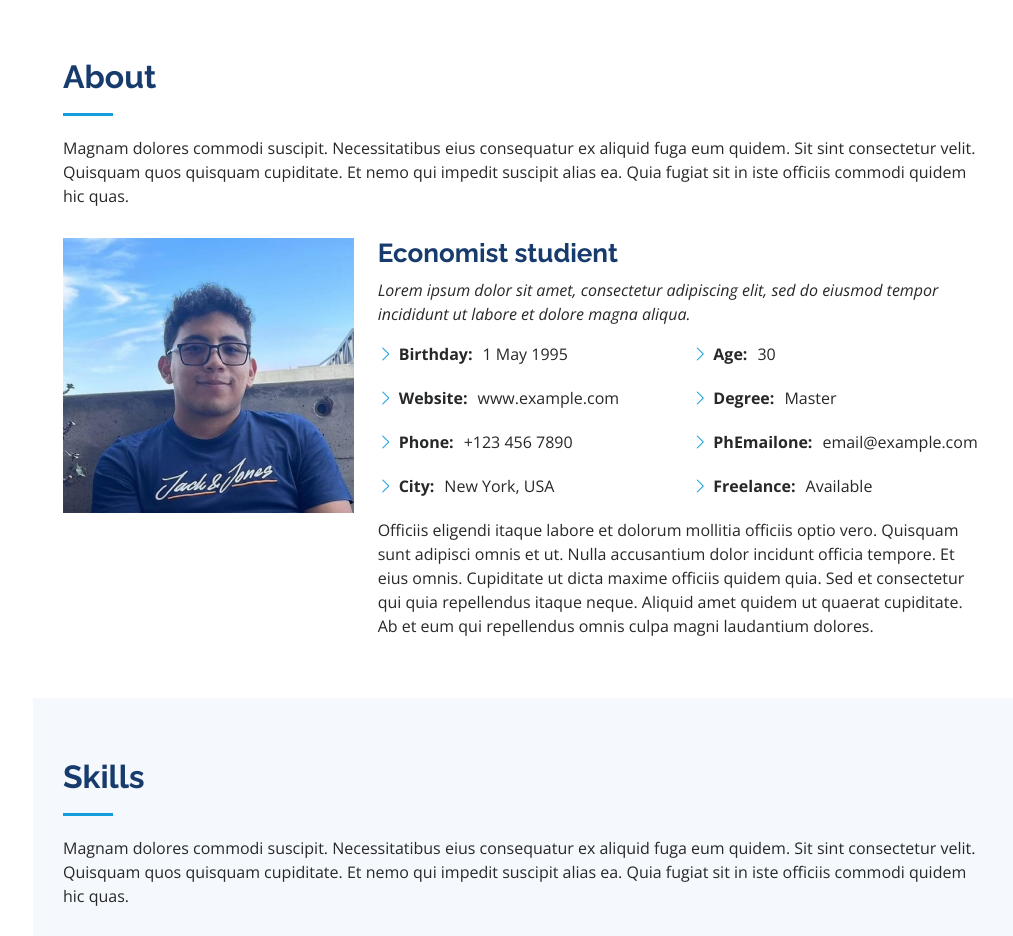
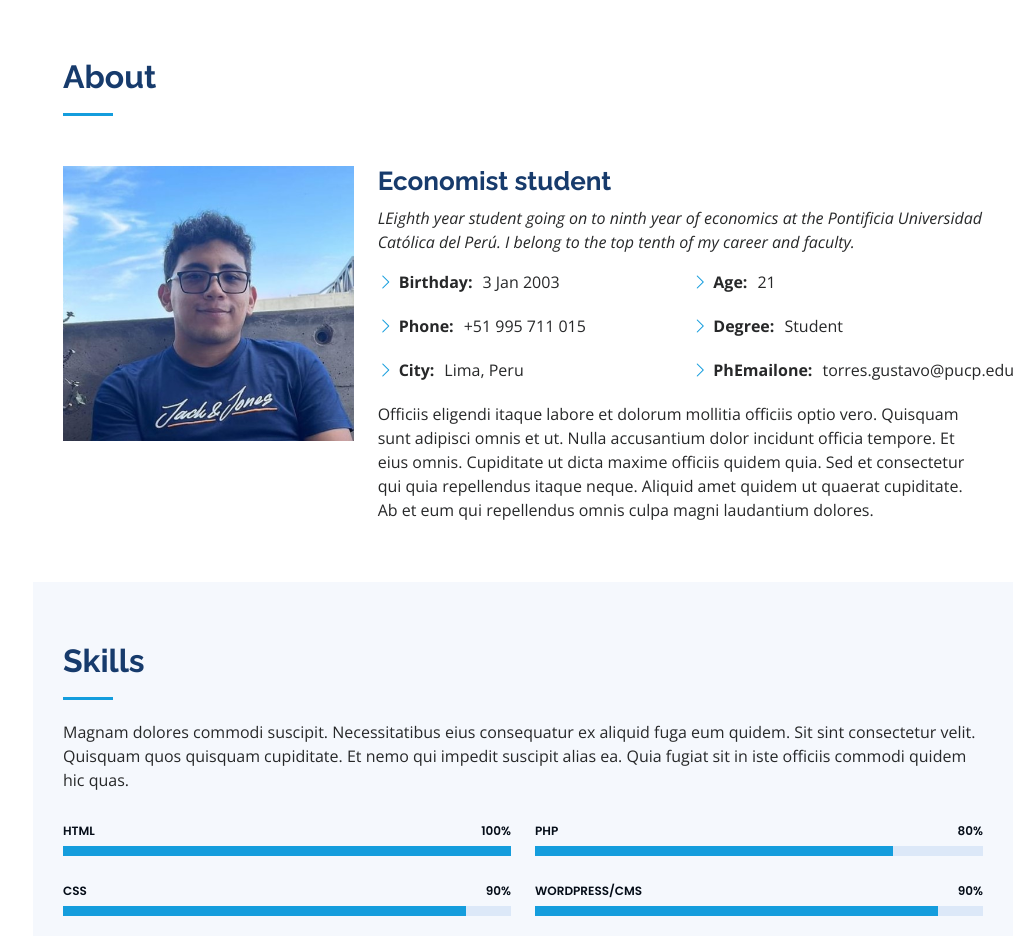
Before and after one commit to GustavoTorres03/Gustavo_Torres_Flores, a plain HTML site: page index.html in a window 1280 px wide. Shown: the part 802-1738 px from the top of the page, without its empty margins (267-1280 px from the left). Drawn offline with nearby package versions, Linux system fonts and the light colour scheme.

Commit message:
Update index.html

```diff
--- a/index.html
+++ b/index.html
@@ -82,7 +82,6 @@
 
         <div class="section-title">
           <h2>About</h2>
-          <p>Magnam dolores commodi suscipit. Necessitatibus eius consequatur ex aliquid fuga eum quidem. Sit sint consectetur velit. Quisquam quos quisquam cupiditate. Et nemo qui impedit suscipit alias ea. Quia fugiat sit in iste officiis commodi quidem hic quas.</p>
         </div>
 
         <div class="row">
@@ -90,26 +89,23 @@
             <img src="assets/img/yo recorte.jpg" class="img-fluid" alt="">
           </div>
           <div class="col-lg-8 pt-4 pt-lg-0 content" data-aos="fade-left">
-            <h3>Economist studient</h3>
+            <h3>Economist student</h3>
             <p class="fst-italic">
-              Lorem ipsum dolor sit amet, consectetur adipiscing elit, sed do eiusmod tempor incididunt ut labore et dolore
-              magna aliqua.
+              LEighth year student going on to ninth year of economics at the Pontificia Universidad Católica del Perú. I belong to the top tenth of my career and faculty.
             </p>
             <div class="row">
               <div class="col-lg-6">
                 <ul>
-                  <li><i class="bi bi-chevron-right"></i> <strong>Birthday:</strong> <span>1 May 1995</span></li>
-                  <li><i class="bi bi-chevron-right"></i> <strong>Website:</strong> <span>www.example.com</span></li>
-                  <li><i class="bi bi-chevron-right"></i> <strong>Phone:</strong> <span>+123 456 7890</span></li>
-                  <li><i class="bi bi-chevron-right"></i> <strong>City:</strong> <span>New York, USA</span></li>
+                  <li><i class="bi bi-chevron-right"></i> <strong>Birthday:</strong> <span>3 Jan 2003</span></li>
+                  <li><i class="bi bi-chevron-right"></i> <strong>Phone:</strong> <span>+51 995 711 015</span></li>
+                  <li><i class="bi bi-chevron-right"></i> <strong>City:</strong> <span>Lima, Peru</span></li>
                 </ul>
               </div>
               <div class="col-lg-6">
                 <ul>
-                  <li><i class="bi bi-chevron-right"></i> <strong>Age:</strong> <span>30</span></li>
-                  <li><i class="bi bi-chevron-right"></i> <strong>Degree:</strong> <span>Master</span></li>
-                  <li><i class="bi bi-chevron-right"></i> <strong>PhEmailone:</strong> <span>email@example.com</span></li>
-                  <li><i class="bi bi-chevron-right"></i> <strong>Freelance:</strong> <span>Available</span></li>
+                  <li><i class="bi bi-chevron-right"></i> <strong>Age:</strong> <span>21</span></li>
+                  <li><i class="bi bi-chevron-right"></i> <strong>Degree:</strong> <span>Student</span></li>
+                  <li><i class="bi bi-chevron-right"></i> <strong>PhEmailone:</strong> <span>torres.gustavo@pucp.edu.pe</span></li>
                 </ul>
               </div>
             </div>
```
